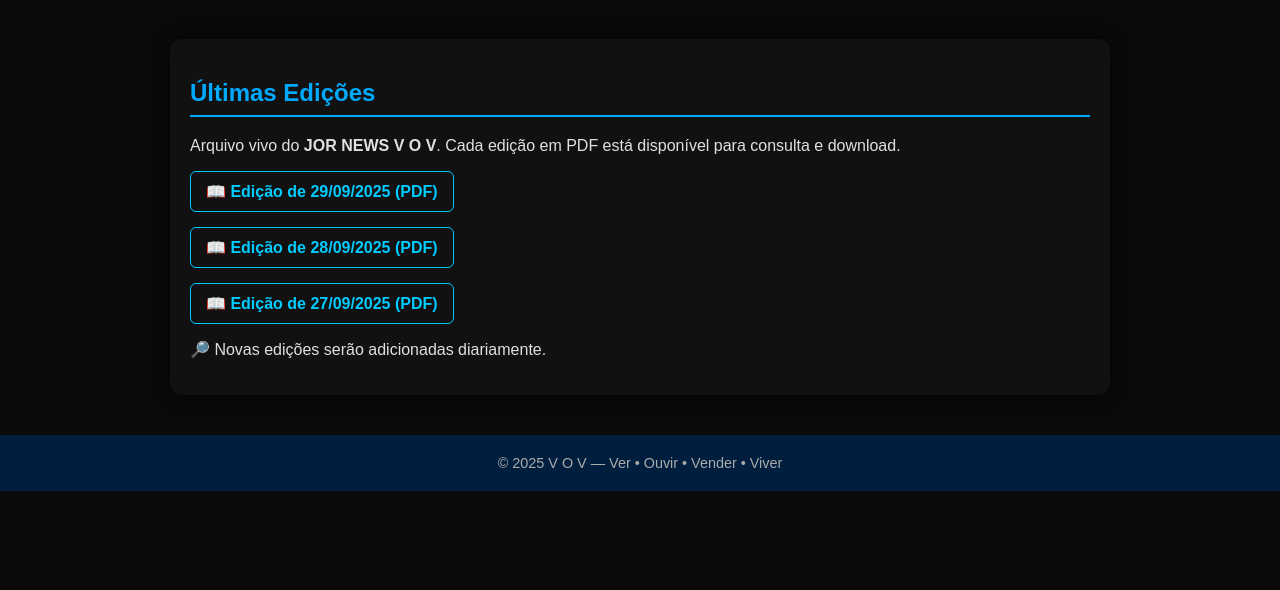
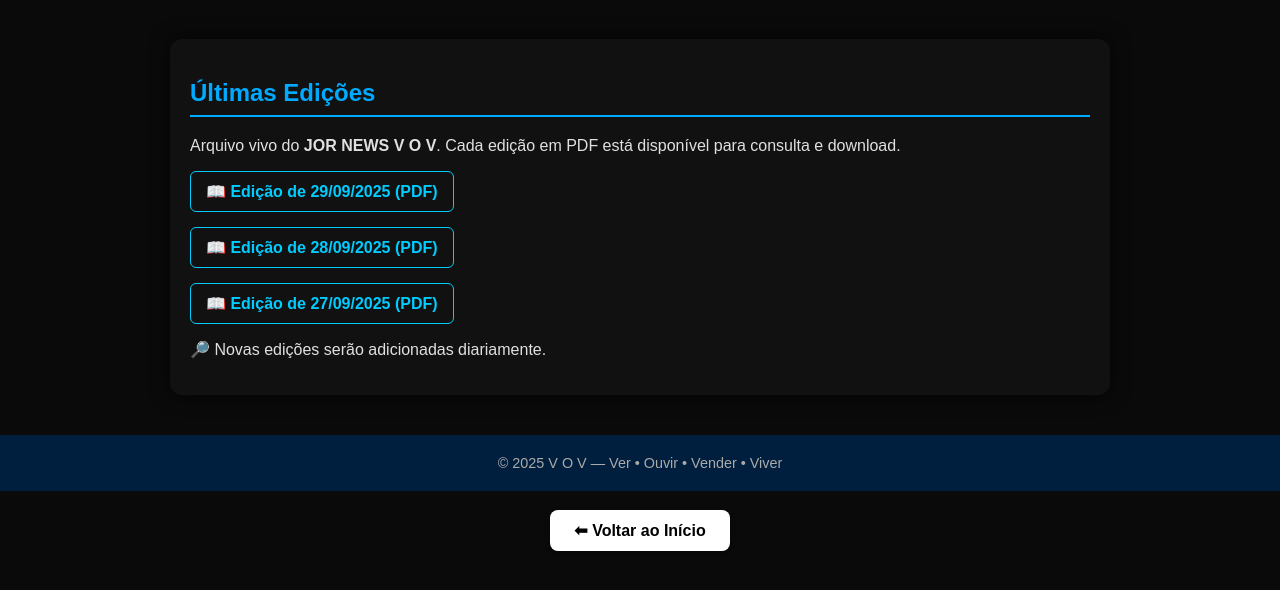
Before and after one commit to jorgedersumatheus/home, a website: page vov/edicoes.html in a window 1280 px wide. Shown: the part 78-668 px from the top of the page. Drawn offline with Linux system fonts and the light colour scheme.

Commit message:
Update edicoes.html

```diff
--- a/vov/edicoes.html
+++ b/vov/edicoes.html
@@ -86,5 +86,20 @@
   <footer>
     © 2025 V O V — Ver • Ouvir • Vender • Viver
   </footer>
+
+
+<!-- Botão de Voltar ao Início -->
+<center style="margin-top: 30px; margin-bottom: 30px;">
+  <a href="/index.html"
+     style="background-color: white;
+            color: black;
+            padding: 12px 24px;
+            border-radius: 8px;
+            font-weight: bold;
+            text-decoration: none;
+            box-shadow: 0 2px 5px rgba(0,0,0,0.3);">
+     ⬅ Voltar ao Início
+  </a>
+</center>
 </body>
 </html>
```
